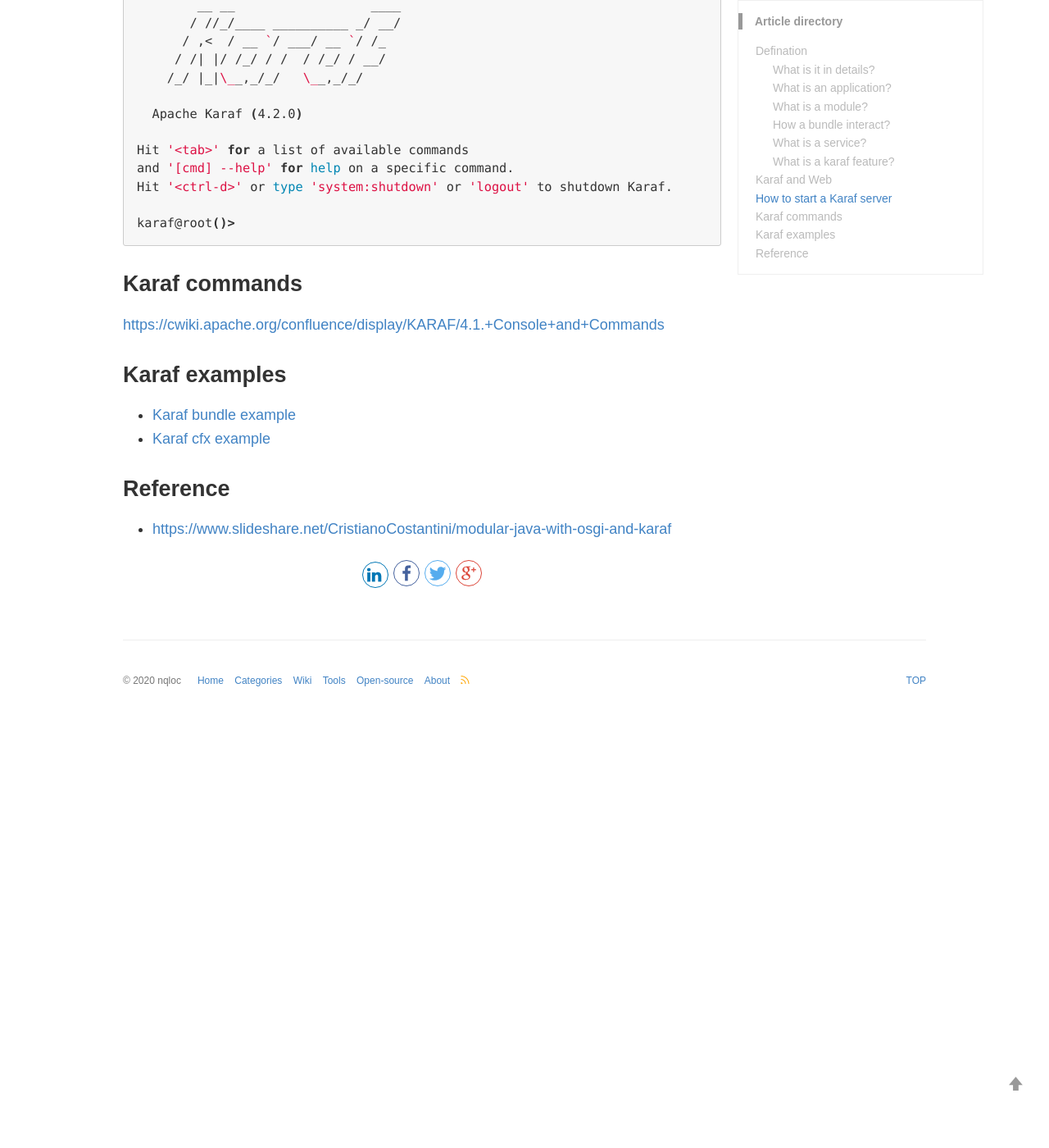
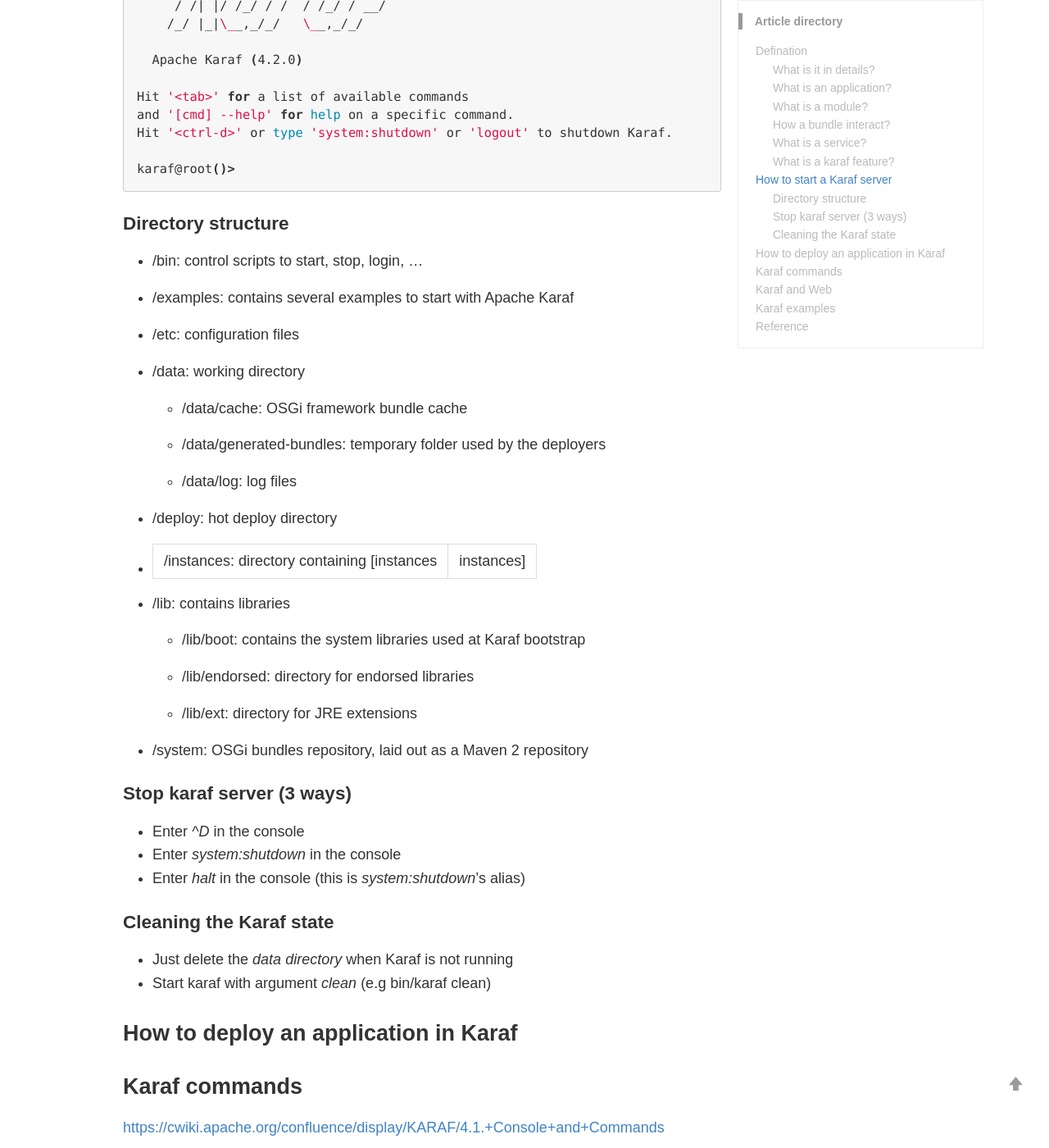
Before and after one commit to nqloc/nqloc.github.io, a Jekyll site: the page built from _posts/2019-3-1-Karaf.md, in a window 1280 px wide and 1400 px high, scrolled down 2451 px. Shown: the whole window at 82% size. Built offline with Jekyll 4.4.1, drawn with Linux system fonts in a browser that asks for light colours; comment, search, counter and statistics services are not loaded; before the commit the page ends 3330 px from its top, so only the background shows below that; some of the changed text lies outside the part shown.

Commit message:
Update 2019-3-1-Karaf.md

````diff
--- a/_posts/2019-3-1-Karaf.md
+++ b/_posts/2019-3-1-Karaf.md
@@ -112,9 +110,54 @@ Hit '<ctrl-d>' or type 'system:shutdown' or 'logout' to shutdown Karaf.
 karaf@root()>
 ```
 
+#### Directory structure
+
+* /bin: control scripts to start, stop, login, …
+
+* /examples: contains several examples to start with Apache Karaf
+
+* /etc: configuration files
+
+* /data: working directory
+
+  * /data/cache: OSGi framework bundle cache
+
+  * /data/generated-bundles: temporary folder used by the deployers
+
+  * /data/log: log files
+
+* /deploy: hot deploy directory
+
+* /instances: directory containing [instances|instances]
+
+* /lib: contains libraries
+
+  * /lib/boot: contains the system libraries used at Karaf bootstrap
+
+  * /lib/endorsed: directory for endorsed libraries
+
+  * /lib/ext: directory for JRE extensions
+
+* /system: OSGi bundles repository, laid out as a Maven 2 repository
+
+#### Stop karaf server (3 ways)
+
+* Enter *^D* in the console
+* Enter *system:shutdown* in the console
+* Enter *halt* in the console (this is *system:shutdown*'s alias)
+
+#### Cleaning the Karaf state
+
+* Just delete the *data directory* when Karaf is not running
+* Start karaf with argument *clean* (e.g bin/karaf clean)
+
+### How to deploy an application in Karaf
+
 ### Karaf commands
 
 <https://cwiki.apache.org/confluence/display/KARAF/4.1.+Console+and+Commands>
+
+### Karaf and Web
 
 ### Karaf examples
 
````
Also changed, not shown: other parts of _posts/2019-3-1-Karaf.md (+1 -3 lines).
